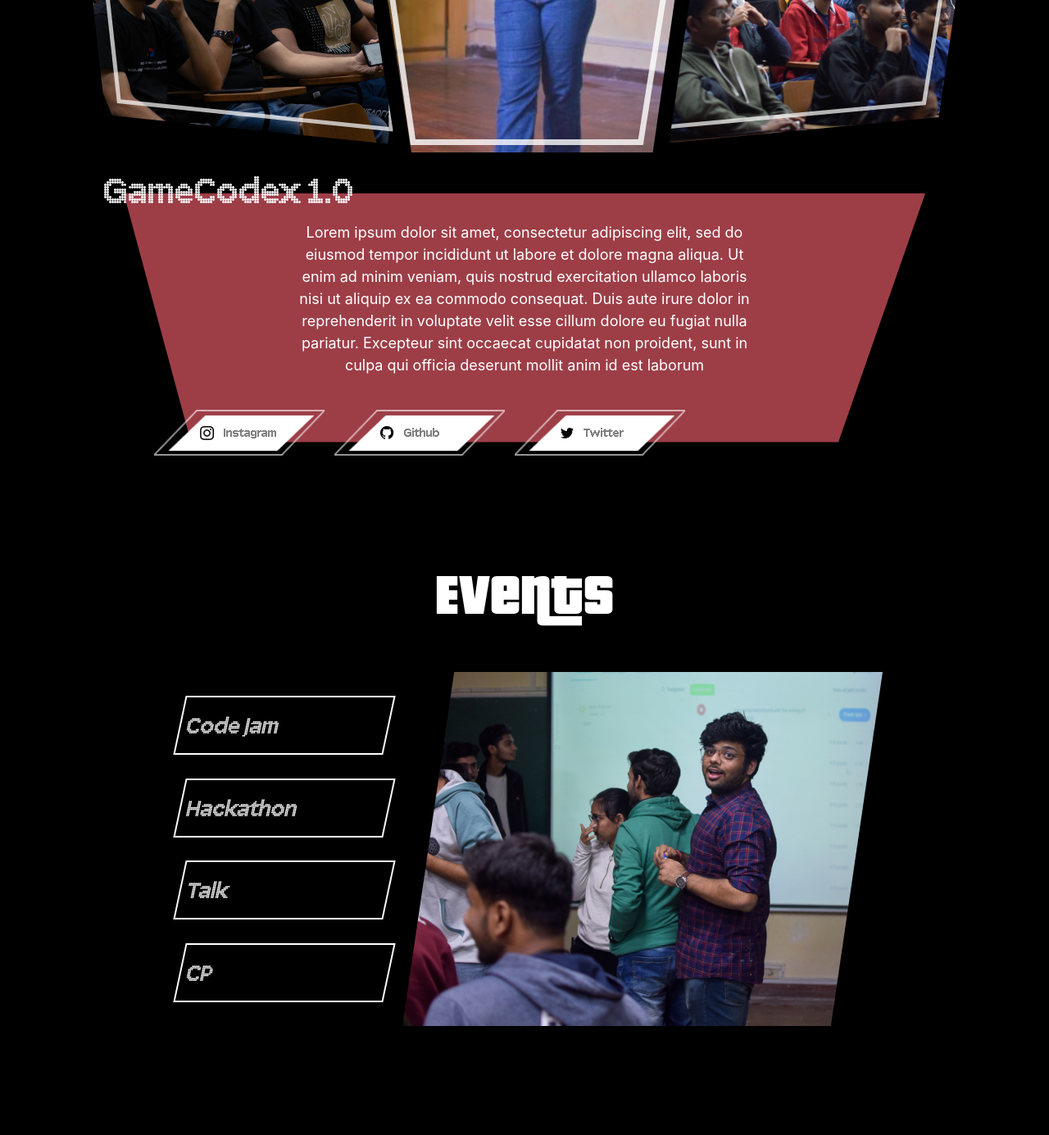
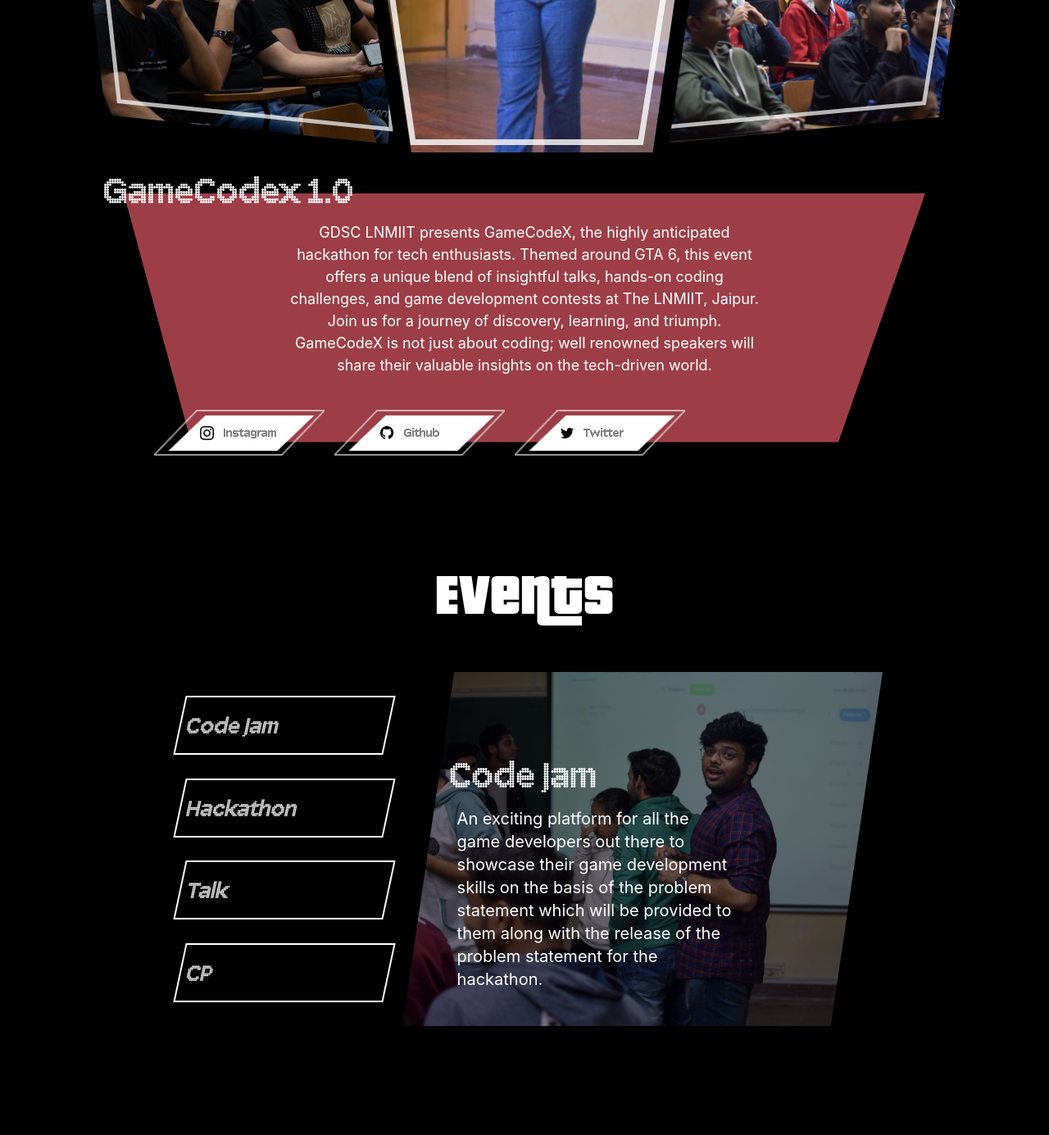
Before and after one commit to dhruvchandak30/GDSC-Hackathon-website, a React (Create React App) app in the folder client/: page / in a window 1280 px wide. Shown: the part 1316-2701 px from the top of the page at 82% size. Built offline with nearby package versions, Linux system fonts and the light colour scheme.

Commit message:
Added Content

```diff
--- a/client/src/components/AboutUs/AboutUs.js
+++ b/client/src/components/AboutUs/AboutUs.js
@@ -5,7 +5,7 @@
   return (
     <div className="">
       <div className="flex items-center justify-center my-16">
-        <h1 className="font-pricedown text-white lg:text-7xl  AboutUs">
+        <h1 className="font-pricedown text-white text-7xl  AboutUs">
           About Us
         </h1>
       </div>
--- a/client/src/components/Events/Event.css
+++ b/client/src/components/Events/Event.css
@@ -15,7 +15,7 @@
   filter: brightness(50%);
 }
 #EventContainer1{
-  display: none;
+  /* display: none; */
 }
 
 .EventContainer {
--- a/client/src/components/Events/Event.js
+++ b/client/src/components/Events/Event.js
@@ -2,90 +2,116 @@
 import AryanEvents from "../../assets/AryanEvents.png";
 import EventTitleCard from "./EventTitleCard";
 import "./Event.css";
+import EventDescCard from "./EventDescCard";
+
+const EventData = [
+  {
+    title: "Code Jam",
+    text: "An exciting platform for all the game developers out there to showcase their game development skills on the basis of the problem statement which will be provided to them along with the release of the problem statement for the hackathon.",
+    img: AryanEvents,
+  },
+  {
+    title: "Hackathon",
+    text: "An exciting platform for all the game developers out there to showcase their game development skills on the basis of the problem statement which will be provided to them along with the release of the problem statement for the hackathon.",
+    img: AryanEvents,
+  },
+  {
+    title: "Talk",
+    text: "GameCodeX isn’t all about those coding and development stuff. Well-renowned speakers will take up the stage to share valuable insights and throw lights on what’s going on in this tech-driven world. ",
+    img: AryanEvents,
+  },
+  {
+    title: "CP",
+    text: "GameCodeX gives you a chance to display your programming skills with a coding contest lined up on the same day. The problem statements shall be provided, and you need to step up to prove your mettle against your worthy competitors and emerge victorious amongst all.",
+    img: AryanEvents,
+  },
+];
 
 const Event = () => {
-  const [eventsImage, setEventsImage] = useState(AryanEvents);
-  const [EventTitle, setEventTitle] = useState("Code Jam");
+  const [activeCard, setActiveCard] = useState(null);
+  const [events, setEventsData] = useState(EventData[0]);
+  const [EventImageVisibility, setEventImage] = useState(true);
 
   const ChangeEventHandler = (text) => {
-    setEventTitle(text);
-    if (text === "Hackathon") {
-      setEventsImage(AryanEvents);
-      setEventTitle(text);
-    } else if (text === "Code Jam") {
-      setEventsImage(AryanEvents);
-    } else if (text === "Talk") {
-      setEventsImage();
-    } else if (text === "CP") {
-      setEventsImage();
+    setActiveCard(text);
+    switch (text) {
+      case "Hackathon":
+        setEventsData(EventData[1]);
+        break;
+      case "Code Jam":
+        setEventsData(EventData[0]);
+        break;
+      case "Talk":
+        setEventsData(EventData[2]);
+        break;
+      case "CP":
+        setEventsData(EventData[3]);
+        break;
+      default:
+        break;
     }
   };
-  const [EventImageVisibility, setEventImage] = useState(true);
 
   const ShowHideDescriptionHandler = () => {
-    if (!EventImageVisibility) {
-      document.getElementById("EventImagee").style.filter = "brightness(100%)";
-      document.getElementById("EventContainer1").style.display = "none";
-      setEventImage(!EventImageVisibility);
-      return;
-    } else {
-      setEventImage(!EventImageVisibility);
-      document.getElementById("EventContainer1").style.display = "block";
-      document.getElementById("EventImagee").style.filter = "brightness(50%)";
-      return;
-    }
+    setEventImage(!EventImageVisibility);
   };
 
   return (
     <div className="my-16">
       <div className="flex justify-center align-middle py-16">
-        <h1 className="font-pricedown text-7xl  text-white ">Events</h1>
+        <h1 className="font-pricedown text-7xl text-white">Events</h1>
       </div>
-      <div className="flex justify-center">
-        <div className="flex flex-col p-4 gap-4 justify-evenly">
+
+      <div className="flex lg:flex-row flex-col lg:justify-center">
+        <div className="flex lg:flex-col flex-wrap p-4 gap-4 justify-evenly">
           <EventTitleCard
             onClick={() => ChangeEventHandler("Code Jam")}
             text="Code Jam"
+            isActive={activeCard === "Code Jam"}
           />
           <EventTitleCard
             onClick={() => ChangeEventHandler("Hackathon")}
             text="Hackathon"
+            isActive={activeCard === "Hackathon"}
           />
           <EventTitleCard
             onClick={() => ChangeEventHandler("Talk")}
             text="Talk"
+            isActive={activeCard === "Talk"}
           />
-          <EventTitleCard onClick={() => ChangeEventHandler("CP")} text="CP" />
+          <EventTitleCard
+            onClick={() => ChangeEventHandler("CP")}
+            text="CP"
+            isActive={activeCard === "CP"}
+          />
         </div>
 
-        <div className="flex items-cente relative">
+        <div className="flex items-center relative">
           <div
             className=""
             onMouseEnter={ShowHideDescriptionHandler}
-            // onMouseLeave={ShowHideDescriptionHandler}
             onClick={ShowHideDescriptionHandler}
           >
             <img
-              src={eventsImage}
+              src={events.img}
               id="EventImagee"
-              className="items-center flex justify-between "
+              className="items-center flex justify-between"
               alt="Events"
+              style={{
+                filter: !EventImageVisibility
+                  ? "brightness(100%)"
+                  : "brightness(50%)",
+              }}
             />
           </div>
-          <div
-            id="EventContainer1"
-            className="text-white  ml-[10%] lg:mt-[10%] absolute"
-          >
-            <h1 className="lg:text-5xl text-3xl lg:my-2 font-array">
-              {EventTitle}
-            </h1>
-            <p className="text-white lg:text-xl text-[12px] lg:w-2/3 p-2 ">
-              Lorem ipsum dolor sit amet, consectetur adipisicing elit. Eligendi
-              non quis exercitationem culpa nesciunt nihil aut nostrum explicabo
-              reprehenderit optio amet ab temporibus asperiores quasi
-              cupiditate. Voluptatum ducimus voluptates voluptas?
-            </p>
-          </div>
+          {EventImageVisibility && (
+            <div
+              id="EventContainer1"
+              className={`text-white  absolute ml-[10%] lg:mt-[10%] lg:p-0 p-8`}
+            >
+              <EventDescCard title={events.title} text={events.text} />
+            </div>
+          )}
         </div>
       </div>
     </div>
--- /dev/null
+++ b/client/src/components/Events/EventDescCard.js
@@ -0,0 +1,14 @@
+import React from "react";
+
+const EventDescCard = ({ title, text }) => {
+  return (
+    <div>
+      <h1 className="lg:text-5xl text-3xl lg:my-2 font-array">{title}</h1>
+      <p className="text-white lg:text-xl text-[12px] lg:w-2/3 lg:p-2  ">
+        {text}
+      </p>
+    </div>
+  );
+};
+
+export default EventDescCard;
--- a/client/src/components/Events/EventTitleCard.js
+++ b/client/src/components/Events/EventTitleCard.js
@@ -1,10 +1,23 @@
-import React from "react";
+import React, { useState, useEffect } from "react";
 
-const EventTitleCard = ({ text, onClick }) => {
+const EventTitleCard = ({ text, onClick, isActive }) => {
+  const [localActive, setLocalActive] = useState(false);
+
+  useEffect(() => {
+    setLocalActive(isActive);
+  }, [isActive]);
+
+  const handleClick = () => {
+    setLocalActive(true);
+    onClick();
+  };
+
   return (
     <div
-      onClick={onClick}
-      className="text-white  border-white border-2 hover:text-black cursor-pointer hover:bg-white lg:text-3xl text-xl lg:py-4 py-1 text-bold lg:w-64 w-32 px-2  flex text-center items-center -skew-x-12 font-array"
+      onClick={handleClick}
+      className={`border-white border-2 ${
+        localActive ? "bg-white text-black" : "hover:bg-white text-white"
+      } cursor-pointer hover:text-black lg:text-3xl text-xl lg:py-4 py-1 text-bold lg:w-64 w-32 px-2 flex text-center items-center -skew-x-12 font-array`}
     >
       {text}
     </div>
--- a/client/src/components/GameCodex/GameCodex.js
+++ b/client/src/components/GameCodex/GameCodex.js
@@ -17,20 +17,24 @@
         </h1>
       </div>
       <div>
-        <img src={GameCodexRect} alt="" className="w-full"></img>
-        <p className="absolute text-white lg:bottom-32 lg:left-[25%] lg:w-1/2 text-center flex lg:justify-center lg:items-center top-16 lg:text-[18px] text-[11px] py-2 px-8">
-          Lorem ipsum dolor sit amet, consectetur adipiscing elit, sed do
-          eiusmod tempor incididunt ut labore et dolore magna aliqua. Ut enim ad
-          minim veniam, quis nostrud exercitation ullamco laboris nisi ut
-          aliquip ex ea commodo consequat. Duis aute irure dolor in
-          reprehenderit in voluptate velit esse cillum dolore eu fugiat nulla
-          pariatur. Excepteur sint occaecat cupidatat non proident, sunt in
-          culpa qui officia deserunt mollit anim id est laborum
+        <img
+          src={GameCodexRect}
+          alt=""
+          className="w-full lg:h-full h-[10rem]"
+        ></img>
+        <p className="absolute text-white lg:bottom-32 lg:left-[25%] lg:w-1/2  text-center flex lg:justify-center lg:items-center top-16 lg:text-[18px] text-[11px] py-2 lg:px-8 px-12">
+          GDSC LNMIIT presents GameCodeX, the highly anticipated hackathon for
+          tech enthusiasts. Themed around GTA 6, this event offers a unique
+          blend of insightful talks, hands-on coding challenges, and game
+          development contests at The LNMIIT, Jaipur. Join us for a journey of
+          discovery, learning, and triumph. GameCodeX is not just about coding;
+          well renowned speakers will share their valuable insights on the
+          tech-driven world.
         </p>
       </div>
       <div className="flex lg:-mt-10 lg:mr-64 gap-3 mt-8 lg:flex-row flex-col items-center justify-center">
         <SocialIcon
-          url="https://instagram.com"
+          url="https://www.instagram.com/gamecodex_lnm/?img_index=1"
           image={Insta}
           text="Instagram"
         />
--- a/client/src/components/PS/PS.js
+++ b/client/src/components/PS/PS.js
@@ -5,7 +5,7 @@
 const PS = () => {
   return (
     <div className="my-8">
-      <div className="font-pricedown text-white text-7xl text-center my-32">
+      <div className="font-pricedown text-white lg:text-7xl text-6xl text-center my-32">
         Problem Statements
       </div>
       <div className="flex lg:flex-row  lg:flex-wrap flex-col justify-evenly items-center">
```
